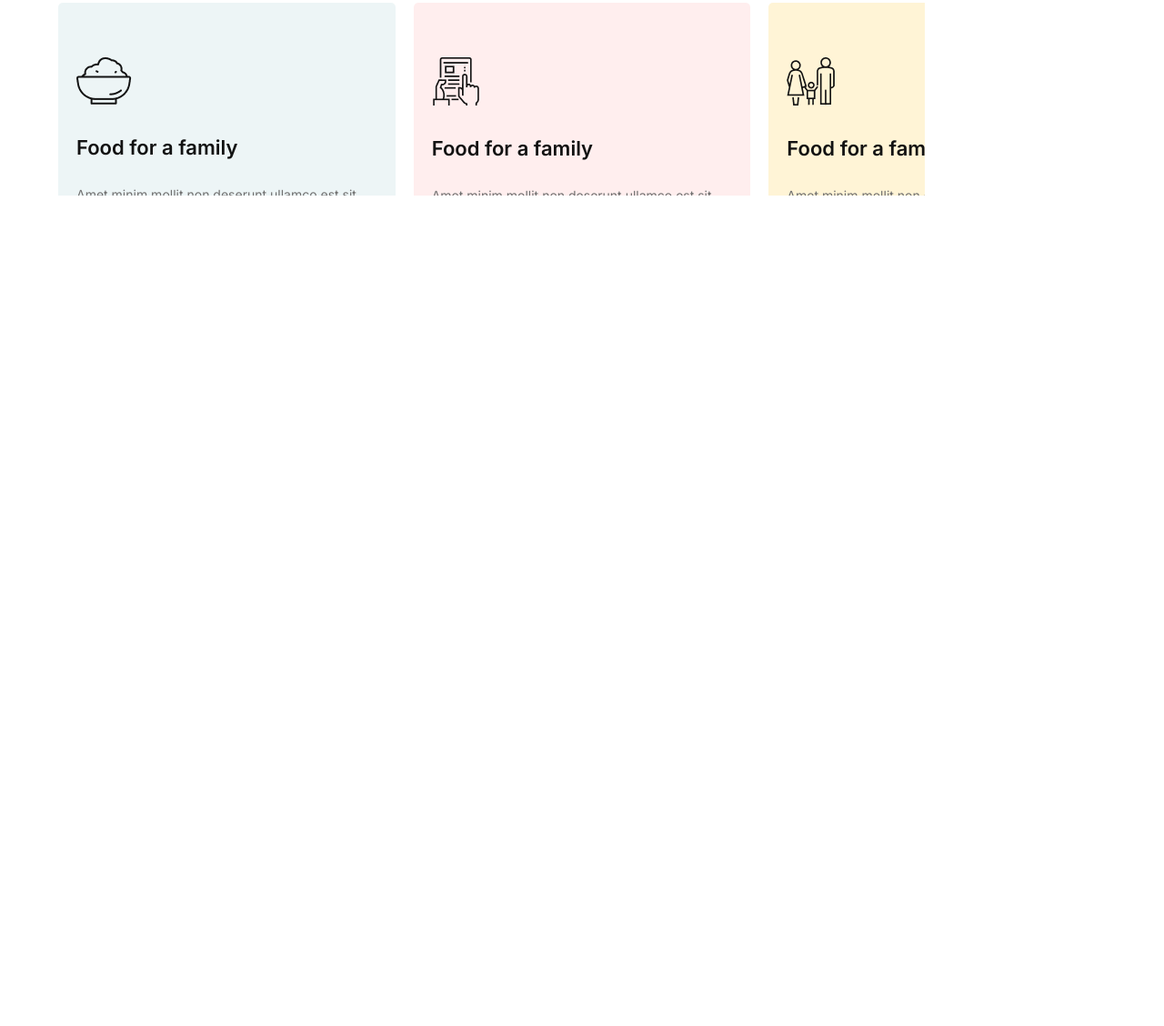
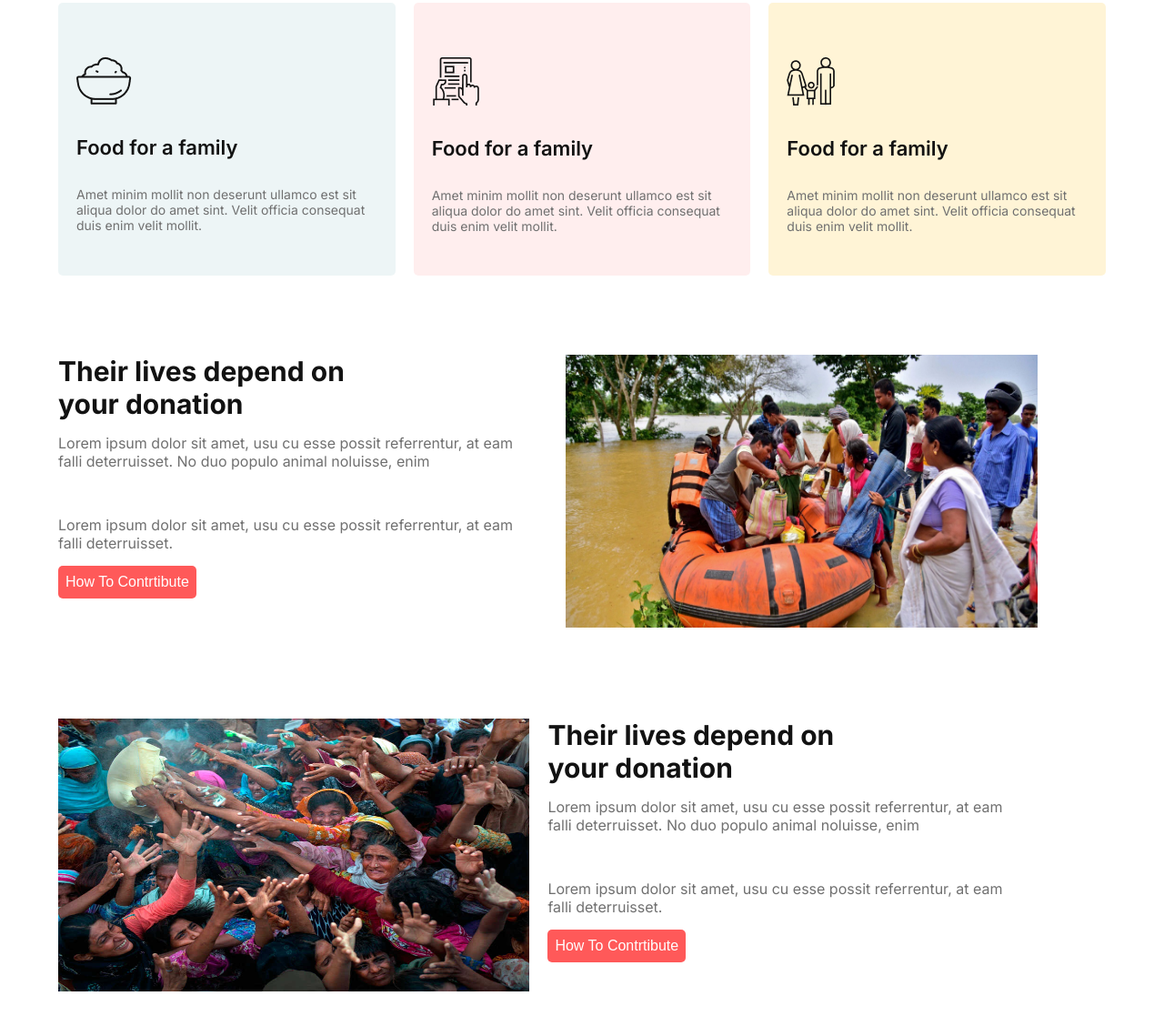
Before and after one commit to jahidhasan6676/Donate-page, a plain HTML site: page index.html in a window 1280 px wide. Shown: the part 1310-2438 px from the top of the page at 91% size. Before the commit the page ends 1700 px from the top, so only its background shows below. Drawn offline with Linux system fonts and the light colour scheme.

Commit message:
added the live donation

```diff
--- a/index.html
+++ b/index.html
@@ -76,6 +76,37 @@
             </div>
 
           </section>
+          <!-- donate collection part end -->
+
+          <!-- live donation part start -->
+           <section class="live-donation">
+            <div class="live-content">
+                <h2 class="live-title">Their lives depend on<br> your donation</h2>
+                <p class="live-subscription">Lorem ipsum dolor sit amet, usu cu esse possit referrentur, at eam falli deterruisset. No duo populo animal noluisse, enim</p><br>
+                <p class="live-subscription">Lorem ipsum dolor sit amet, usu cu esse possit referrentur, at eam falli deterruisset.</p>
+                <button class="btn-primary">How To Contrtibute</button>
+
+            </div>
+            <div class="live-pic">
+                <img src="./images/donation5.jpg">
+            </div>
+
+           </section>
+           <section class="survive">
+            <div class="live-pic">
+                <img src="./images/donation6.jpg">
+
+            </div>
+            <div class="live-content">
+                <h2 class="live-title">Their lives depend on<br> your donation</h2>
+                <p class="live-subscription">Lorem ipsum dolor sit amet, usu cu esse possit referrentur, at eam falli deterruisset. No duo populo animal noluisse, enim</p><br>
+                <p class="live-subscription">Lorem ipsum dolor sit amet, usu cu esse possit referrentur, at eam falli deterruisset.</p>
+                <button class="btn-primary">How To Contrtibute</button>
+
+
+            </div>
+
+           </section>
 
     </main>
     <footer>
--- a/styles/style.css
+++ b/styles/style.css
@@ -96,7 +96,7 @@ body{
 
 }
 .pakna{
-    border:1px solid red;
+
     background-color: bisque;
 }
 .taka{
@@ -185,3 +185,59 @@ body{
 .avareg{
     margin-top: 15px;
 }
+/* donate plan end */
+
+/* live donation start */
+.live-donation{
+    width:90%;
+    height:300px;
+
+    margin:0 auto;
+    margin-top:100px;
+    margin-bottom:100px;
+
+}
+.live-content{
+    width:45%;
+    height:300px;
+
+}
+.live-pic{
+    width:45%;
+    height:300px;
+
+}
+.live-donation{
+    display:flex;
+    gap:40px;
+}
+.live-title{
+    color: rgb(18, 18, 18);
+    font-size: 30px;
+    font-weight: 700;
+
+}
+.live-subscription{
+    color: rgb(112, 112, 112);
+
+font-size: 16px;
+font-weight: 400;
+margin-top:15px;
+margin-bottom:15px;
+
+}
+.live-pic img{
+    width:100%;
+    height:300px;
+}
+.survive{
+    width:90%;
+    height:300px;
+
+    margin:0 auto;
+    margin-top:100px;
+    margin-bottom:100px;
+    display:flex;
+    gap:20px;
+
+}
```
